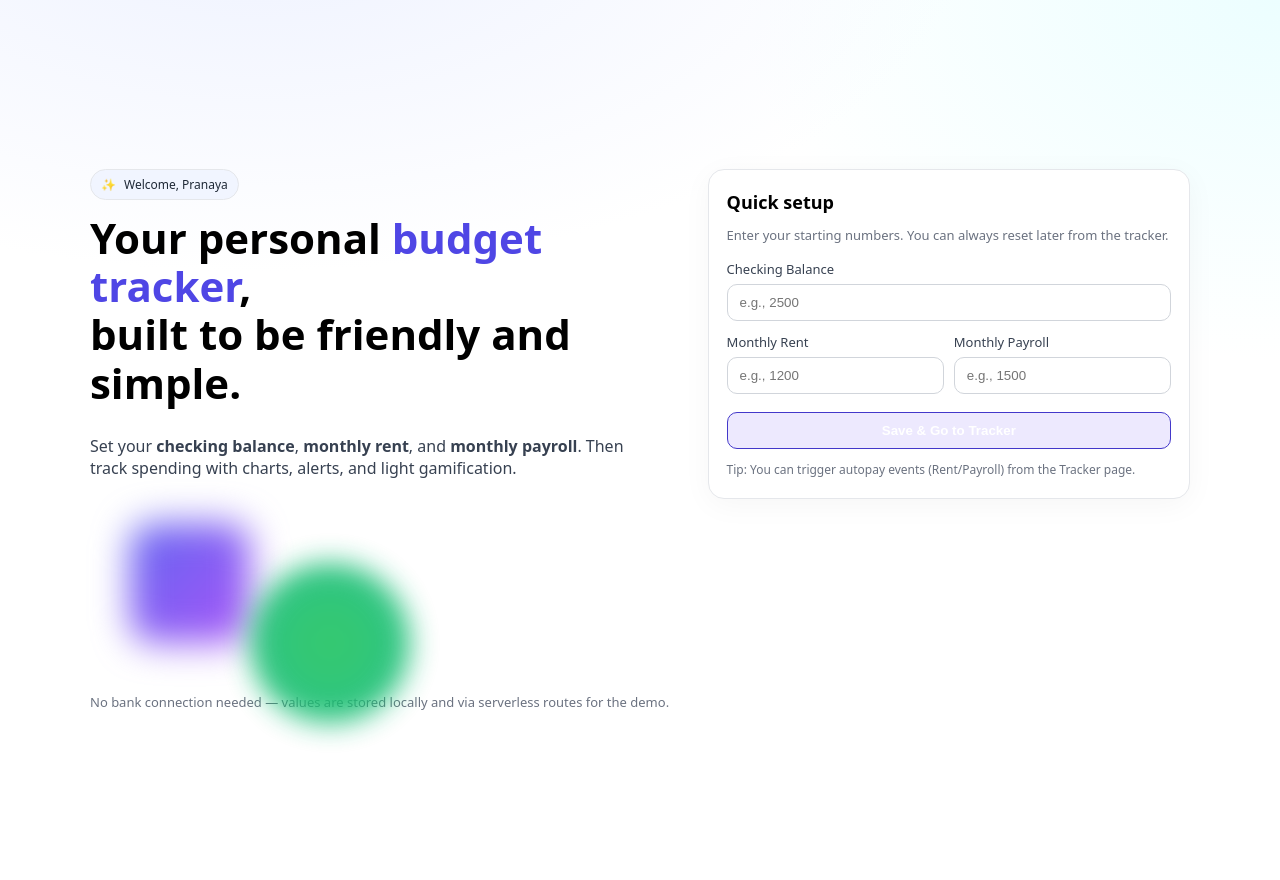
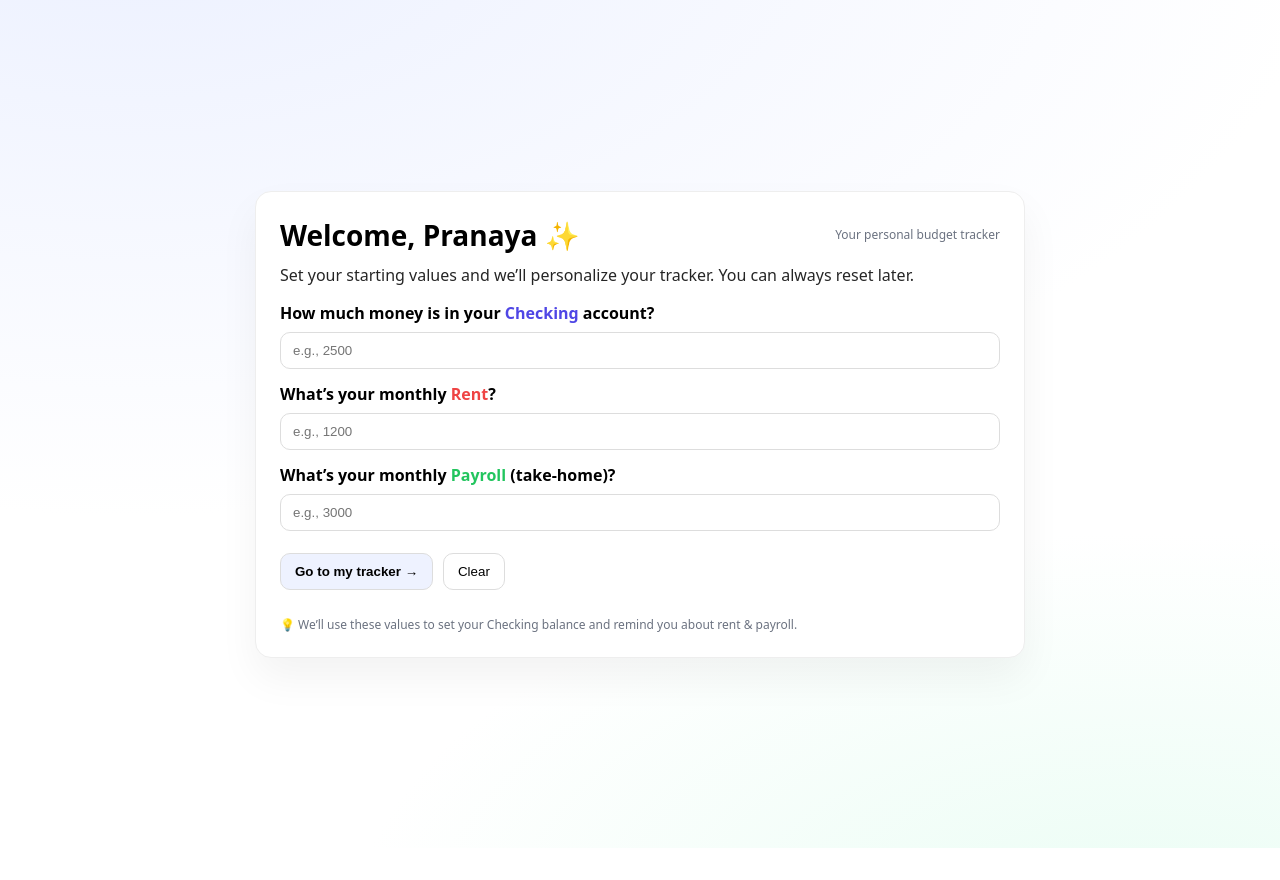
Before and after one commit to pranaya99/money-tracker, a Next.js app in the folder web/: page /welcome in a window 1280 px wide. After the commit the page ends 848 px from the top, so only its background shows below. Built offline with nearby package versions, Linux system fonts and the light colour scheme.

Commit message:
fix:commit 5

```diff
--- a/web/app/welcome/page.tsx
+++ b/web/app/welcome/page.tsx
@@ -1,214 +1,236 @@
 'use client';
+
+export const dynamic = 'force-dynamic';
+export const revalidate = 0;
 
 import { useState } from 'react';
 import { useRouter } from 'next/navigation';
 import { motion } from 'framer-motion';
 
-// tiny confetti (same as tracker)
-function confetti() {
-  const canvas = document.createElement('canvas');
-  canvas.style.cssText = 'position:fixed;inset:0;pointer-events:none;z-index:9999';
-  document.body.appendChild(canvas);
-  const ctx = canvas.getContext('2d')!;
-  const dpr = window.devicePixelRatio || 1;
-  const resize = () => { canvas.width = innerWidth*dpr; canvas.height = innerHeight*dpr; };
-  resize(); addEventListener('resize', resize);
-
-  const colors = ['#6366F1','#22C55E','#F59E0B','#EF4444','#06B6D4','#A855F7'];
-  const N = 160;
-  const parts = Array.from({length:N},(_,i)=>({
-    x: Math.random()*canvas.width,
-    y: -Math.random()*canvas.height*0.15,
-    r: (6+Math.random()*6)*dpr,
-    vx: (-1+Math.random()*2)*0.8*dpr,
-    vy: (1+Math.random()*2)*dpr,
-    color: colors[i%colors.length],
-    a: 1
-  }));
-  const t0 = performance.now();
-  const draw = (t:number)=>{
-    const dt=(t-t0)/1200;
-    ctx.clearRect(0,0,canvas.width,canvas.height);
-    parts.forEach(p=>{
-      p.x+=p.vx; p.y+=p.vy; p.vy+=0.04*dpr; p.a=Math.max(0,1-dt);
-      ctx.globalAlpha=p.a; ctx.fillStyle=p.color;
-      ctx.beginPath(); ctx.arc(p.x,p.y,p.r,0,Math.PI*2); ctx.fill();
-    });
-    if(dt<1){ requestAnimationFrame(draw); } else { removeEventListener('resize', resize); canvas.remove(); }
-  };
-  requestAnimationFrame(draw);
-}
-
 export default function Welcome() {
   const router = useRouter();
+
   const [checking, setChecking] = useState('');
   const [rent, setRent] = useState('');
   const [payroll, setPayroll] = useState('');
   const [busy, setBusy] = useState(false);
-  const [err, setErr] = useState('');
+  const [err, setErr] = useState<string | null>(null);
 
-  const valid = () => {
-    const c = Number(checking), r = Number(rent), p = Number(payroll);
-    return Number.isFinite(c) && c >= 0 && Number.isFinite(r) && r > 0 && Number.isFinite(p) && p > 0;
-  };
+  async function saveAndGo(e: React.FormEvent) {
+    e.preventDefault(); // IMPORTANT: stop browser from reloading /welcome
+    setErr(null);
 
-  async function onSubmit(e: React.FormEvent) {
-    e.preventDefault();
-    setErr('');
-    if (!valid()) { setErr('Please enter valid amounts for all fields.'); return; }
+    const c = Number(checking);
+    const r = Number(rent);
+    const p = Number(payroll);
+
+    if (!Number.isFinite(c) || c <= 0) {
+      setErr('Please enter a valid positive number for Checking.');
+      return;
+    }
+    if (!Number.isFinite(r) || r <= 0) {
+      setErr('Please enter a valid positive number for Rent.');
+      return;
+    }
+    if (!Number.isFinite(p) || p <= 0) {
+      setErr('Please enter a valid positive number for Monthly Payroll.');
+      return;
+    }
+
     setBusy(true);
     try {
-      // Persist via serverless API routes (same-origin on Vercel)
-      await fetch('/api/setup/checking', { method:'POST', headers:{'Content-Type':'application/json'}, body: JSON.stringify({ balance: Number(checking) }) });
-      await fetch('/api/setup/rent',     { method:'POST', headers:{'Content-Type':'application/json'}, body: JSON.stringify({ amount:  Number(rent) }) });
-      await fetch('/api/setup/payroll',  { method:'POST', headers:{'Content-Type':'application/json'}, body: JSON.stringify({ amount:  Number(payroll) }) });
-      confetti();
-      router.push('/tracker');
-    } catch (e:any) {
-      setErr('Setup failed. Please try again.');
+      // Store base prefs in your in-memory store via API routes
+      await Promise.all([
+        fetch('/api/setup/checking', {
+          method: 'POST',
+          headers: { 'Content-Type': 'application/json' },
+          cache: 'no-store',
+          body: JSON.stringify({ balance: c }),
+        }),
+        fetch('/api/setup/rent', {
+          method: 'POST',
+          headers: { 'Content-Type': 'application/json' },
+          cache: 'no-store',
+          body: JSON.stringify({ amount: r }),
+        }),
+        fetch('/api/setup/payroll', {
+          method: 'POST',
+          headers: { 'Content-Type': 'application/json' },
+          cache: 'no-store',
+          body: JSON.stringify({ amount: p }),
+        }),
+      ]);
+
+      // Client navigation (fast)
+      router.replace('/tracker');
+
+      // Hard fallback for SSR/router edge cases on Vercel
+      setTimeout(() => {
+        if (window.location.pathname !== '/tracker') {
+          window.location.assign('/tracker');
+        }
+      }, 150);
+    } catch (e: any) {
+      console.error(e);
+      setErr('Failed to save. Please try again.');
     } finally {
       setBusy(false);
     }
   }
 
   return (
-    <main style={{
-      minHeight:'100vh',
-      background:'radial-gradient(1200px 600px at 20% -10%, #EEF2FF 0%, transparent 60%), radial-gradient(900px 600px at 100% 0%, #ECFEFF 0%, transparent 60%)',
-      display:'grid',
-      placeItems:'center',
-      padding:'40px 24px',
-      fontFamily:'ui-sans-serif, system-ui'
-    }}>
-      <div style={{ width:'min(1100px, 100%)', display:'grid', gridTemplateColumns:'1.1fr 0.9fr', gap:28 }}>
-        {/* Left: hero */}
-        <div>
-          <motion.div
-            initial={{ opacity:0, y:10 }}
-            animate={{ opacity:1, y:0 }}
-            transition={{ duration:0.55 }}
-          >
-            <div style={{ display:'inline-flex', alignItems:'center', gap:8, padding:'6px 10px', borderRadius:999, background:'#F1F5FF', color:'#1F2937', fontSize:12, border:'1px solid #E5E7EB' }}>
-              <span>✨</span> Welcome, Pranaya
-            </div>
-            <h1 style={{ marginTop:14, fontSize:42, lineHeight:1.15, fontWeight:800 }}>
-              Your personal <span style={{ color:'#4F46E5' }}>budget tracker</span>,<br/>built to be friendly and simple.
-            </h1>
-            <p style={{ marginTop:10, maxWidth:560, color:'#374151', fontSize:16 }}>
-              Set your <strong>checking balance</strong>, <strong>monthly rent</strong>, and <strong>monthly payroll</strong>.
-              Then track spending with charts, alerts, and light gamification.
-            </p>
-          </motion.div>
+    <main
+      style={{
+        minHeight: '100vh',
+        display: 'grid',
+        placeItems: 'center',
+        background:
+          'radial-gradient(1200px 600px at 10% -10%, #EEF2FF 10%, transparent), radial-gradient(800px 400px at 90% 110%, #ECFDF5 10%, transparent)',
+        padding: 24,
+        fontFamily: 'ui-sans-serif, system-ui',
+      }}
+    >
+      <motion.div
+        initial={{ opacity: 0, y: 14, scale: 0.98 }}
+        animate={{ opacity: 1, y: 0, scale: 1 }}
+        transition={{ duration: 0.45, ease: 'easeOut' }}
+        style={{
+          width: '100%',
+          maxWidth: 720,
+          background: '#fff',
+          border: '1px solid #eee',
+          borderRadius: 16,
+          padding: 24,
+          boxShadow: '0 20px 40px rgba(0,0,0,0.05)',
+        }}
+      >
+        <header style={{ display: 'flex', justifyContent: 'space-between', alignItems: 'center' }}>
+          <h1 style={{ fontSize: 28, fontWeight: 800, margin: 0 }}>Welcome, Pranaya ✨</h1>
+          <span style={{ fontSize: 12, color: '#6b7280' }}>Your personal budget tracker</span>
+        </header>
 
-          {/* floating orbs */}
-          <div style={{ position:'relative', height:180, marginTop:24 }}>
-            <motion.div
-              initial={{ opacity:0, y:16, scale:.95 }}
-              animate={{ opacity:1, y:0, scale:1 }}
-              transition={{ duration:.6, delay:.15 }}
+        <p style={{ marginTop: 10, opacity: 0.85 }}>
+          Set your starting values and we’ll personalize your tracker. You can always reset later.
+        </p>
+
+        <form onSubmit={saveAndGo} style={{ display: 'grid', gap: 14, marginTop: 16 }}>
+          <div style={{ display: 'grid', gap: 8 }}>
+            <label style={{ fontWeight: 600 }}>
+              How much money is in your <span style={{ color: '#4f46e5' }}>Checking</span> account?
+            </label>
+            <input
+              type="number"
+              step="0.01"
+              inputMode="decimal"
+              required
+              placeholder="e.g., 2500"
+              value={checking}
+              onChange={(e) => setChecking(e.target.value)}
               style={{
-                position:'absolute', left:40, top:20, width:120, height:120,
-                borderRadius:24,
-                background:'linear-gradient(135deg, #6366F1, #A855F7)',
-                filter:'blur(18px)', opacity:.25
-              }}
-            />
-            <motion.div
-              initial={{ opacity:0, y:24, scale:.95 }}
-              animate={{ opacity:.9, y:0, scale:1 }}
-              transition={{ duration:.7, delay:.25 }}
-              style={{
-                position:'absolute', left:160, top:60, width:160, height:160,
-                borderRadius:999, background:'radial-gradient(circle, #22C55E, #10B981)',
-                filter:'blur(14px)', opacity:.2
+                padding: '10px 12px',
+                borderRadius: 10,
+                border: '1px solid #ddd',
+                outline: 'none',
               }}
             />
           </div>
 
-          <div style={{ marginTop:10, color:'#6B7280', fontSize:13 }}>
-            No bank connection needed — values are stored locally and via serverless routes for the demo.
-          </div>
-        </div>
-
-        {/* Right: setup card */}
-        <motion.form
-          onSubmit={onSubmit}
-          initial={{ opacity:0, x:8 }}
-          animate={{ opacity:1, x:0 }}
-          transition={{ duration:0.5 }}
-          style={{
-            background:'#fff',
-            border:'1px solid #E5E7EB',
-            borderRadius:16,
-            padding:'20px 18px',
-            boxShadow:'0 6px 30px rgba(0,0,0,0.04)',
-            display:'grid', gap:12, alignSelf:'start'
-          }}
-        >
-          <div style={{ fontWeight:800, fontSize:18 }}>Quick setup</div>
-          <div style={{ fontSize:13, color:'#6B7280', marginBottom:4 }}>
-            Enter your starting numbers. You can always reset later from the tracker.
+          <div style={{ display: 'grid', gap: 8 }}>
+            <label style={{ fontWeight: 600 }}>
+              What’s your monthly <span style={{ color: '#ef4444' }}>Rent</span>?
+            </label>
+            <input
+              type="number"
+              step="0.01"
+              inputMode="decimal"
+              required
+              placeholder="e.g., 1200"
+              value={rent}
+              onChange={(e) => setRent(e.target.value)}
+              style={{
+                padding: '10px 12px',
+                borderRadius: 10,
+                border: '1px solid #ddd',
+                outline: 'none',
+              }}
+            />
           </div>
 
-          <label style={{ display:'grid', gap:6 }}>
-            <span style={{ fontSize:13, color:'#374151' }}>Checking Balance</span>
+          <div style={{ display: 'grid', gap: 8 }}>
+            <label style={{ fontWeight: 600 }}>
+              What’s your monthly <span style={{ color: '#22c55e' }}>Payroll</span> (take-home)?
+            </label>
             <input
-              value={checking}
-              onChange={(e)=>setChecking(e.target.value)}
-              placeholder="e.g., 2500"
-              type="number" inputMode="decimal" step="0.01"
-              style={{ padding:'10px 12px', border:'1px solid #D1D5DB', borderRadius:10 }}
+              type="number"
+              step="0.01"
+              inputMode="decimal"
               required
+              placeholder="e.g., 3000"
+              value={payroll}
+              onChange={(e) => setPayroll(e.target.value)}
+              style={{
+                padding: '10px 12px',
+                borderRadius: 10,
+                border: '1px solid #ddd',
+                outline: 'none',
+              }}
             />
-          </label>
-
-          <div style={{ display:'grid', gridTemplateColumns:'1fr 1fr', gap:10 }}>
-            <label style={{ display:'grid', gap:6 }}>
-              <span style={{ fontSize:13, color:'#374151' }}>Monthly Rent</span>
-              <input
-                value={rent}
-                onChange={(e)=>setRent(e.target.value)}
-                placeholder="e.g., 1200"
-                type="number" inputMode="decimal" step="0.01"
-                style={{ padding:'10px 12px', border:'1px solid #D1D5DB', borderRadius:10 }}
-                required
-              />
-            </label>
-            <label style={{ display:'grid', gap:6 }}>
-              <span style={{ fontSize:13, color:'#374151' }}>Monthly Payroll</span>
-              <input
-                value={payroll}
-                onChange={(e)=>setPayroll(e.target.value)}
-                placeholder="e.g., 1500"
-                type="number" inputMode="decimal" step="0.01"
-                style={{ padding:'10px 12px', border:'1px solid #D1D5DB', borderRadius:10 }}
-                required
-              />
-            </label>
           </div>
 
-          {err && <div style={{ color:'#B91C1C', fontSize:13 }}>{err}</div>}
+          {err && (
+            <div
+              style={{
+                marginTop: 4,
+                color: '#b91c1c',
+                background: '#fef2f2',
+                border: '1px solid #fee2e2',
+                borderRadius: 10,
+                padding: '8px 12px',
+              }}
+            >
+              {err}
+            </div>
+          )}
 
-          <button
-            type="submit"
-            disabled={busy || !valid()}
-            style={{
-              marginTop:6,
-              padding:'10px 14px',
-              borderRadius:10,
-              border:'1px solid #4338CA',
-              background: busy || !valid() ? '#EDE9FE' : 'linear-gradient(135deg, #4F46E5, #6366F1)',
-              color:'#fff', fontWeight:700, cursor: busy || !valid() ? 'not-allowed' : 'pointer'
-            }}
-          >
-            {busy ? 'Saving…' : 'Save & Go to Tracker'}
-          </button>
+          <div style={{ display: 'flex', gap: 10, marginTop: 8 }}>
+            <button
+              type="submit"
+              disabled={busy}
+              style={{
+                padding: '10px 14px',
+                borderRadius: 10,
+                border: '1px solid #ddd',
+                background: busy ? '#e5e7eb' : '#eef2ff',
+                cursor: busy ? 'not-allowed' : 'pointer',
+                fontWeight: 700,
+              }}
+            >
+              {busy ? 'Saving…' : 'Go to my tracker →'}
+            </button>
+            <button
+              type="button"
+              onClick={() => {
+                setChecking('');
+                setRent('');
+                setPayroll('');
+                setErr(null);
+              }}
+              style={{
+                padding: '10px 14px',
+                borderRadius: 10,
+                border: '1px solid #ddd',
+                background: '#fff',
+              }}
+            >
+              Clear
+            </button>
+          </div>
 
-          <div style={{ fontSize:12, color:'#6B7280' }}>
-            Tip: You can trigger autopay events (Rent/Payroll) from the Tracker page.
+          <div style={{ marginTop: 12, fontSize: 12, color: '#6b7280' }}>
+            💡 We’ll use these values to set your Checking balance and remind you about rent & payroll.
           </div>
-        </motion.form>
-      </div>
+        </form>
+      </motion.div>
     </main>
   );
 }
```
